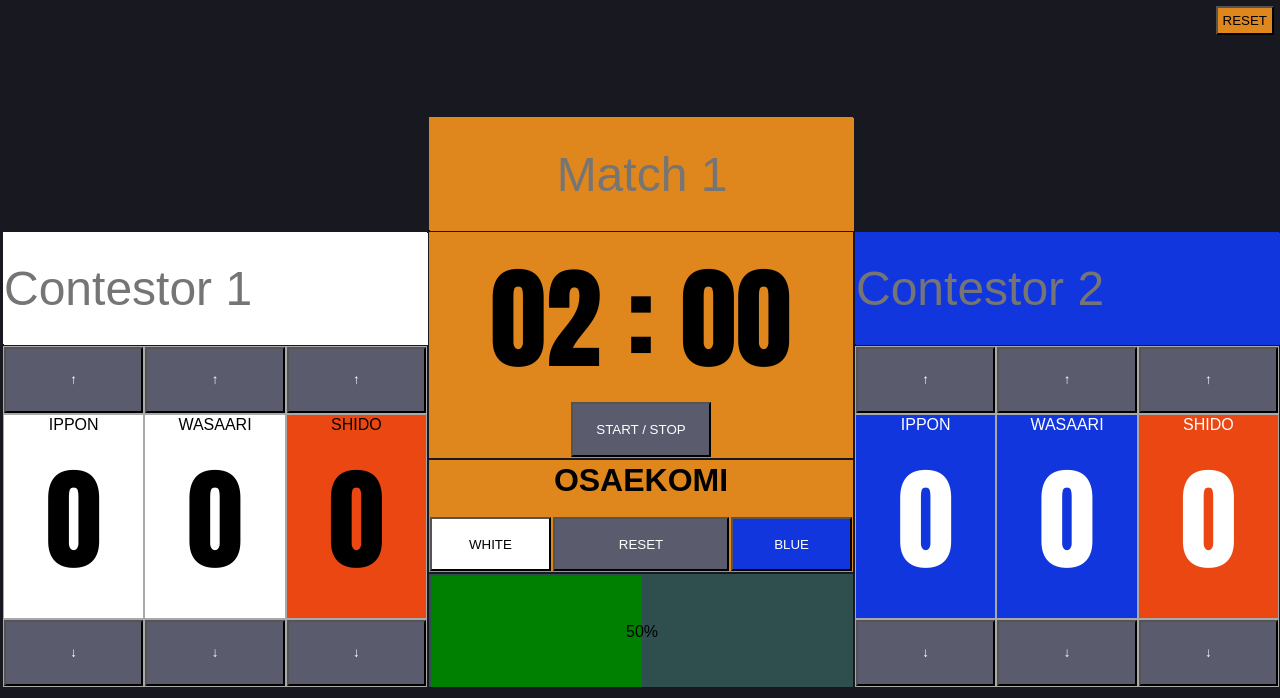
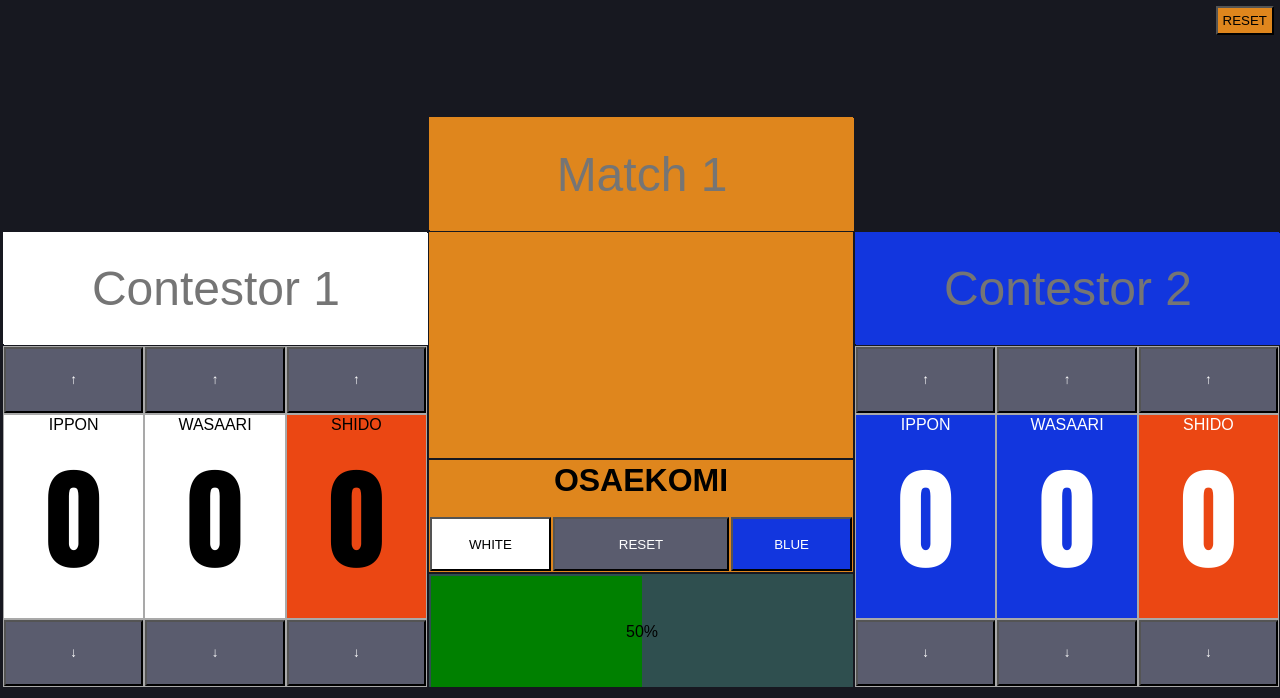
Before and after one commit to SamuelHellqvist/gymnasiearbete.2, a PHP site: page / in a window 1280 px wide. Shown: the top 698 px of the page. Run offline with PHP 8.4, Linux system fonts and the light colour scheme.

Commit message:
major updates

```diff
--- a/index.html
+++ b/index.php
@@ -11,10 +11,9 @@
 
     <div id="matchtime"><input type="text" placeholder="Match 1"></div>
 
-    <div id="matchclock">
-        <div id="time"><h1>02 : 00</h1></div>
-        <button id="play">START / STOP</button>
+    <div class="timer">
     </div>
+
 
     <div class="contestor" id="whitecontestor"><input type="text" placeholder="Contestor 1"></div>
     <div class="contestor" id="bluecontestor"><input type="text" placeholder="Contestor 2"></div>
@@ -34,7 +33,7 @@
     </div>
 
     <div id="white" class="score">
-        <button class="ubtn" id="wiubtn" onclick="cntUp('wii')">↑</button>
+        <button class="ubtn" id="wiubtn" onclick="cntUpIppon('wii')">↑</button>
         <div class="indicator" id="wi">
             <p>IPPON</p>
             <h1 id="wii">0</h1>
@@ -48,7 +47,7 @@
         </div>
         <button class="dbtn" id="wwdbtn" onclick="cntDown('wwi')">↓</button>
 
-        <button class="ubtn" id="wsubtn" onclick="cntUp('wsi')">↑</button>
+        <button class="ubtn" id="wsubtn" onclick="cntUpShido('wsi')">↑</button>
         <div class="indicator" id="ws">
             <p>SHIDO</p>
             <h1 id="wsi">0</h1>
@@ -58,7 +57,7 @@
 
     <div id="blue" class="score">
 
-        <button class="ubtn" id="biubtn" onclick="cntUp('bii')">↑</button>
+        <button class="ubtn" id="biubtn" onclick="cntUpIppon('bii')">↑</button>
         <div class="indicator" id="bi">
             <p>IPPON</p>
             <h1 id="bii">0</h1>
@@ -75,7 +74,7 @@
 
 
 
-        <button class="ubtn" id="bsubtn" onclick="cntUp('bsi')">↑</button>
+        <button class="ubtn" id="bsubtn" onclick="cntUpShido('bsi')">↑</button>
         <div class="indicator" id="bs">
             <p>SHIDO</p>
             <h1 id="bsi">0</h1>
@@ -85,6 +84,8 @@
     </div>
 
     <button id="reset">RESET</button>
+    <button class="winbtn" id="whitewinbtn">confirmed winner</button>
+    <button class="winbtn" id="bluewinbtn">confirmed winner</button>
 
     <script src='script.js'></script>
 </body>
--- a/spindex.html
+++ /dev/null
@@ -1 +0,0 @@
-<h1>white wins</h1>
--- a/style.css
+++ b/style.css
@@ -33,39 +33,6 @@ body{
     text-align: center;
     font-size: 3rem;
     background-color: var(--orangeaccent);
-}
-
-#matchclock{
-    display: grid;
-    grid-template-columns: 1fr 1fr 1fr;
-    grid-template-rows: 1fr 1fr 1fr 1fr;
-    grid-column: 2/3;
-    grid-row: 3/5;
-    color: black;
-    width: 1fr;
-    background-color: var(--orangeaccent);
-    text-align: center;
-    font-weight: bold;
-}
-#time{
-    position: relative;
-    grid-column: 1/4;
-    grid-row: 1/4;
-    width: 1fr;
-    background-color: var(--orangeaccent);
-    text-align: center;
-}
-#time h1{
-    top: 0%;
-    color: black;
-    font-family: Impact, Haettenschweiler, 'Arial Narrow Bold', sans-serif;
-    font-weight: 100;
-    font-size: 7rem;
-}
-#play{
-    grid-column: 2;
-    grid-row: 4;
-    background-color: var(--buttongray);
 }
 
 #osaekomi{
@@ -137,16 +104,19 @@ body{
 #whitecontestor{
     grid-column: 1;
     background-color: white;
+    text-align: center;
 }
 #bluecontestor{
     grid-column: 3;
     background-color: var(--blueaccent);
     color: white;
+    text-align: center;
 }
 .contestor input{
     width: 100%;
     height: 100%;
     font-size: 3rem;
+    text-align: center;
 }
 #bluecontestor input{
     background-color: var(--blueaccent);
@@ -215,6 +185,10 @@ button{
     color: white;
 }
 
+button:hover{
+    cursor: pointer;
+}
+
 input{
     border: hidden;
 }
@@ -245,3 +219,61 @@ input{
     background-color: (--buttongray);
 
 }
+
+.winbtn{
+    grid-row: 1;
+}
+#whitewinbtn{
+    grid-column: 1;
+    background-color: white;
+    color: black;
+    opacity: 0;
+}
+#bluewinbtn{
+    opacity: 0;
+    grid-column: 3;
+    background-color: var(--blueaccent);
+    color: white;
+}
+
+.timer{
+    display: grid;
+    grid-template-columns: 1fr 1fr 1fr;
+    grid-template-rows: 1fr 1fr 1fr 1fr;
+    grid-column: 2/3;
+    grid-row: 3/5;
+    color: black;
+    width: 1fr;
+    background-color: var(--orangeaccent);
+    text-align: center;
+    font-weight: bold;
+}
+
+.timer__part--minutes{
+  grid-column: 1;
+  grid-row: 1/3;
+  margin-left: 20px;
+}
+
+.timer__part--seconds{
+  grid-column: 3;
+  grid-row: 1/3;
+  margin-right: 20px;
+}
+
+.timer__btn{
+  grid-row: 4;
+  background-color: var(--buttongray);
+}
+
+.timer__btn--start{
+  grid-column: 1;
+}
+
+.timer__btn--reset{
+  grid-column: 3;
+}
+
+span{
+  font-size: 8rem;
+}
```
Also changed, not shown: Timer.js (added, +26 -0 lines), script.js (+19 -14 lines).
